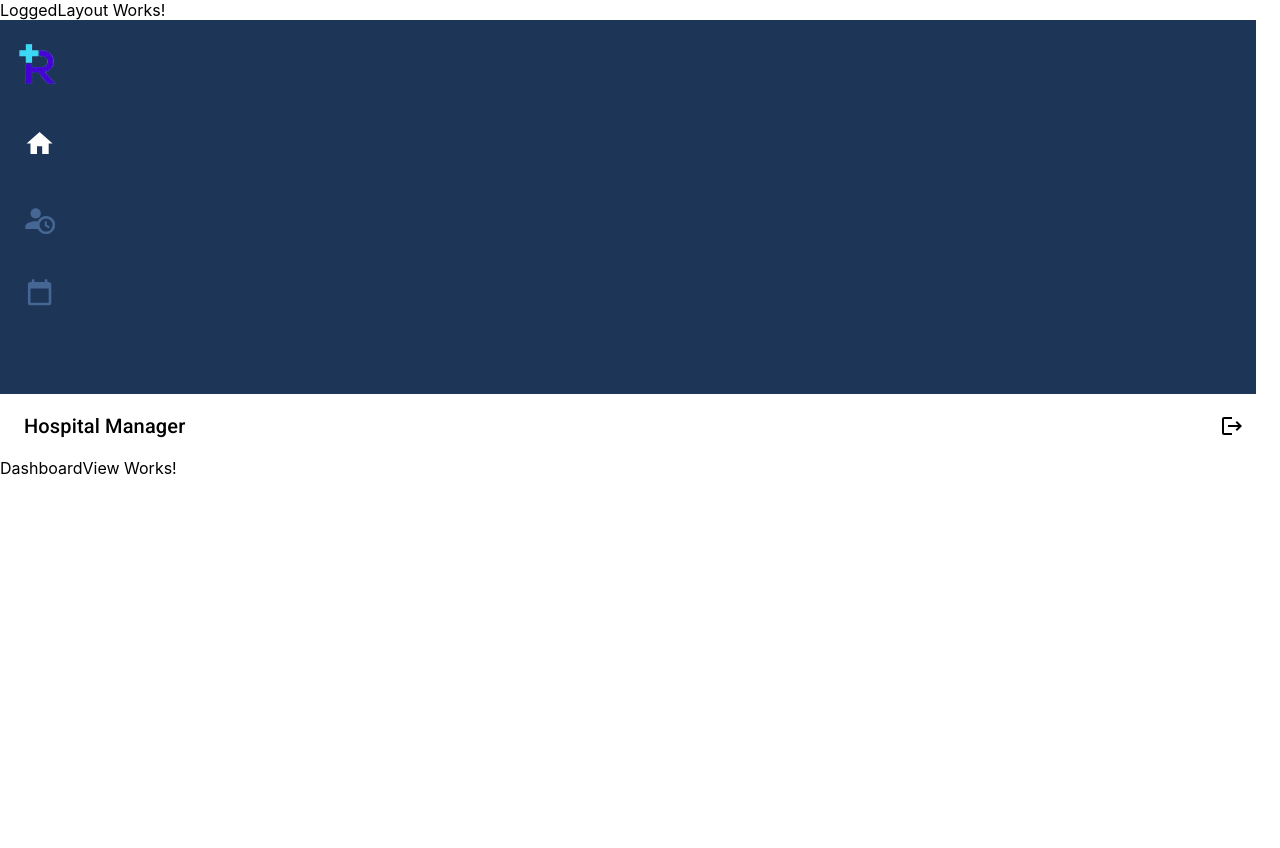
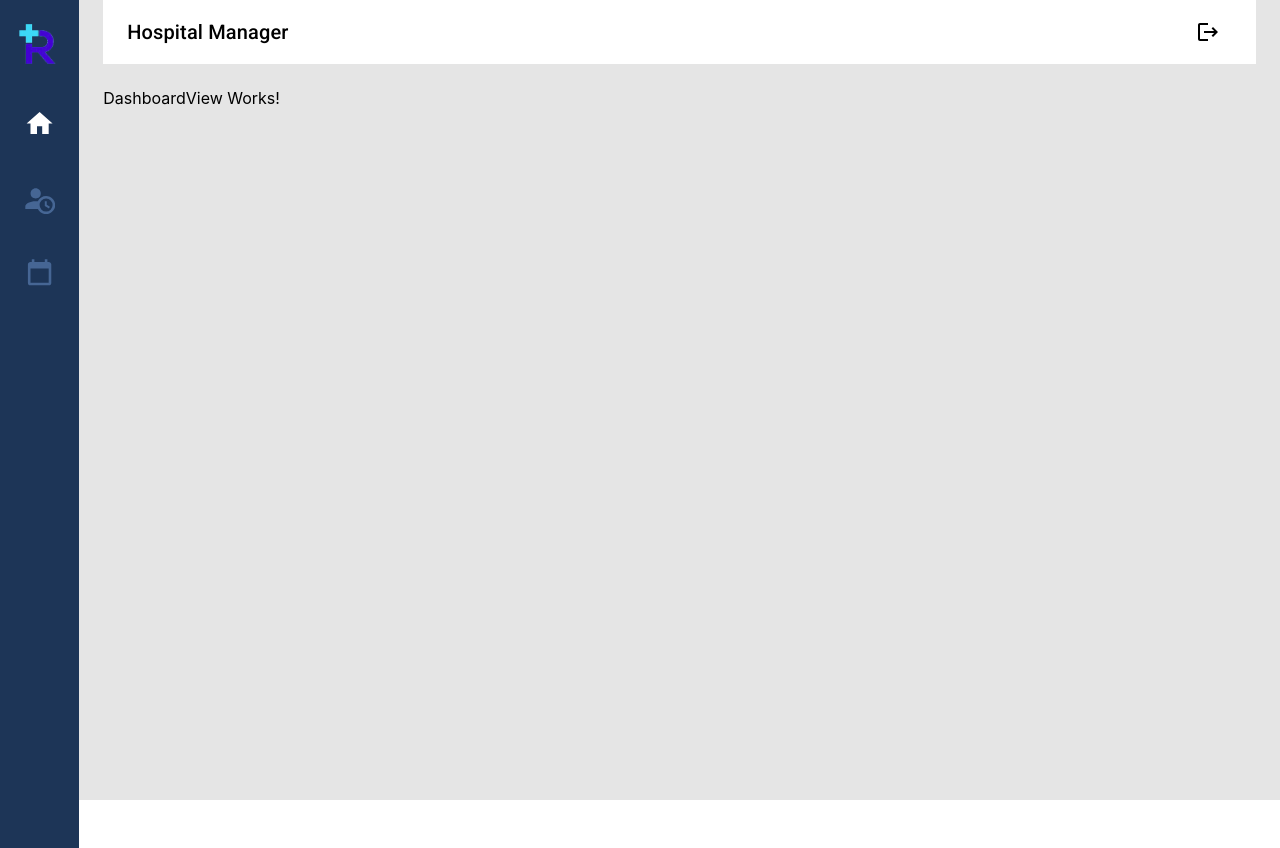
Before and after one commit to britoskies/Hospital-Manager, a React (Vite) app: page /dashboard in a window 1280 px wide. Before the commit the page ends 800 px from the top, so only its background shows below. Built offline with nearby package versions, Linux system fonts and the light colour scheme; no server answers; sample sign-in values are in the browser's storage.

Commit message:
Layout Styles

```diff
--- a/src/App.css
+++ b/src/App.css
@@ -10,3 +10,15 @@ input::-webkit-inner-spin-button {
 input[type=number] {
   -moz-appearance: textfield;
 }
+
+#root {
+  height: 100%;
+}
+
+.layout {
+  height: 100%;
+}
+
+.logged-layout {
+  background-color: #e5e5e5;
+}
--- a/src/views/layouts/LoggedLayout/LoggedLayout.tsx
+++ b/src/views/layouts/LoggedLayout/LoggedLayout.tsx
@@ -17,16 +17,17 @@ type Props = {};
 function LoggedLayout({ }: Props) {
 
   return (
-    <React.Fragment>
-        LoggedLayout Works!
-        <SideBar />
-        <div>
+    <Box sx={{display: 'flex', flexDirection: 'row'}} className="layout logged-layout">
+
+          <SideBar />
+
+        <Box sx={{flex: 1, mr: 3}}>
           <Header />
-          <Box sx={{display: 'flex', width: "100%"}}>
+          <Box sx={{display: 'flex', width: "100%", py: 3}}>
             <Outlet />
           </Box>
-        </div>
-    </React.Fragment>
+        </Box>
+    </Box>
   );
 }
 
```
